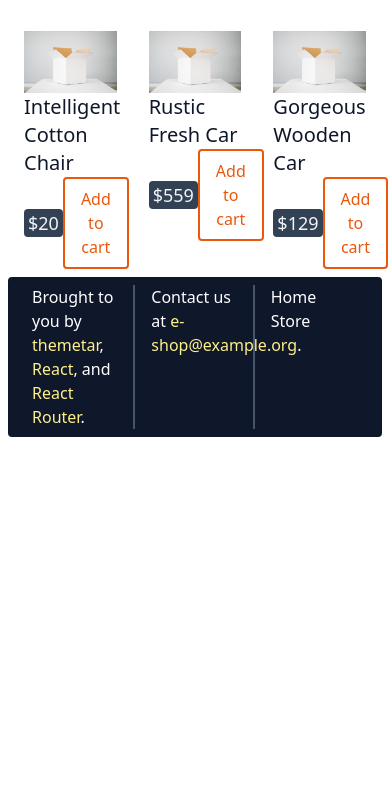
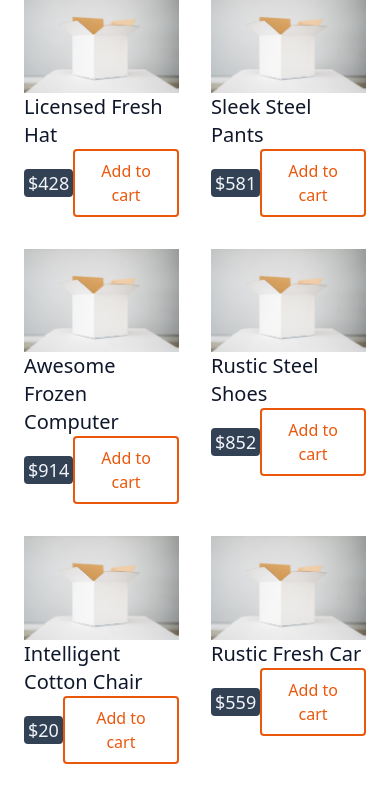
Before and after one commit to themetar/eshop-mockup, a React app: page /store in a window 390 px wide. Shown: the part 1156-1950 px from the top of the page. Before the commit the page ends 1597 px from the top, so only its background shows below. Built offline with nearby package versions, Linux system fonts and the light colour scheme.

Commit message:
Add some responsiveness

```diff
--- a/src/components/App.js
+++ b/src/components/App.js
@@ -60,13 +60,13 @@ export default function App() {
           </Switch>
         </div>
         <footer>
-          <div className="bg-gray-900 text-white px-2 py-2 rounded grid grid-cols-3">
-            <div className="px-4 border-r-2 border-gray-600">
+          <div className="bg-gray-900 text-white px-2 py-2 rounded md:grid grid-cols-3">
+            <div className="px-4 py-1 md:border-r-2 border-gray-600">
               Brought to you by <a href="https://github.com/themetar" className="hover-link">themetar</a>, <a href="https://reactjs.org/" className="hover-link">React</a>, and <a href="https://reactrouter.com/" className="hover-link">React Router</a>.
             </div>
-            <div className="px-4 border-r-2 border-gray-600">Contact us at <a href="" className="hover-link">e-shop@example.org</a>.</div>
-            <div className="px-4">
-              <nav>
+            <div className="px-4 py-1 md:border-r-2 border-gray-600">Contact us at <a href="" className="hover-link">e-shop@example.org</a>.</div>
+            <div className="px-4 py-1">
+              <nav className="border-gray-600 border-t-2 md:border-t-0">
                 <ul>
                   <li><Link to="/">Home</Link></li>
                   <li><Link to="/store">Store</Link></li>
--- a/src/components/Cart.js
+++ b/src/components/Cart.js
@@ -31,7 +31,7 @@ function Cart({items, products, setCartQuantity}) {
           { items.map((item, index) => (
               <tr key={item.productId} className="odd:bg-gray-100">
                 <td className="pl-1">#{index + 1}</td>
-                <td className="flex items-center">
+                <td className="flex flex-col md:flex-row items-center">
                   <img alt={products[item.productId].name} src="/images/kelli-mcclintock-GopRYASfsOc-unsplash.jpg"
                         className="w-20 mr-1"/>
                   <span className="flex-grow">{products[item.productId].name}</span>
--- a/src/components/Store.js
+++ b/src/components/Store.js
@@ -11,7 +11,7 @@ function Store({products, cart, addToCart, setCartQuantity}) {
       <Route path={`${path}`}>
         <div>
           <h1 className="text-2xl text-center mb-2">Our products</h1>
-          <div className="grid grid-cols-3 gap-8">
+          <div className="grid grid-cols-2 md:grid-cols-3 gap-8">
             { products.map((p, i) => (
               <div key={i}>
                 <img alt={p.name} src="/images/kelli-mcclintock-GopRYASfsOc-unsplash.jpg"></img>
```
